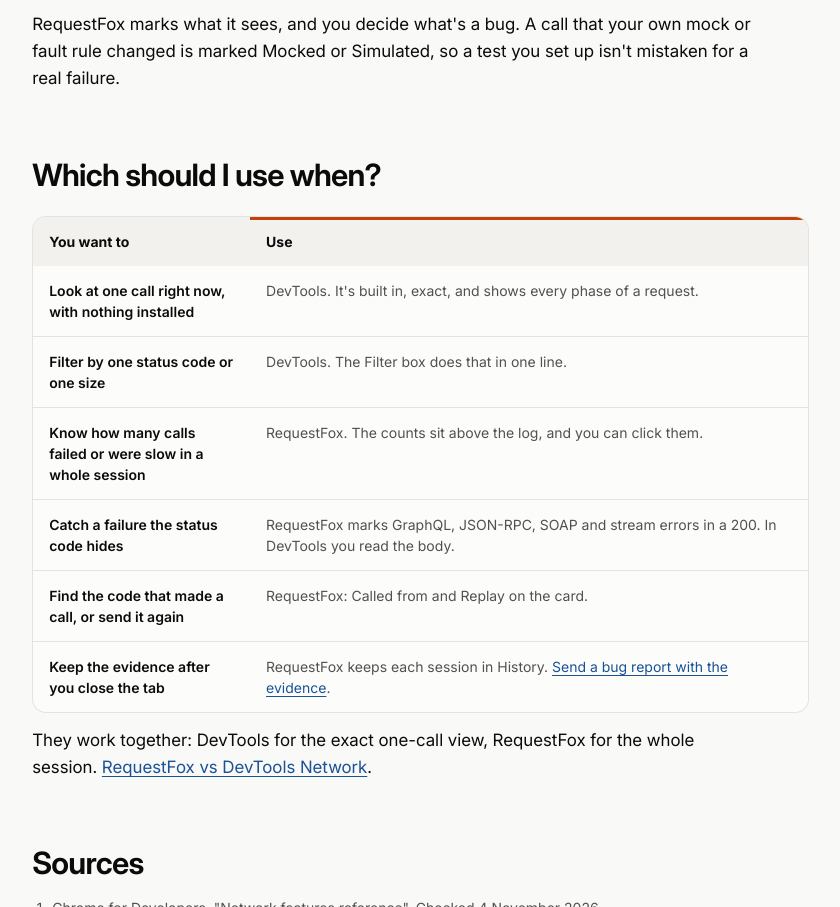
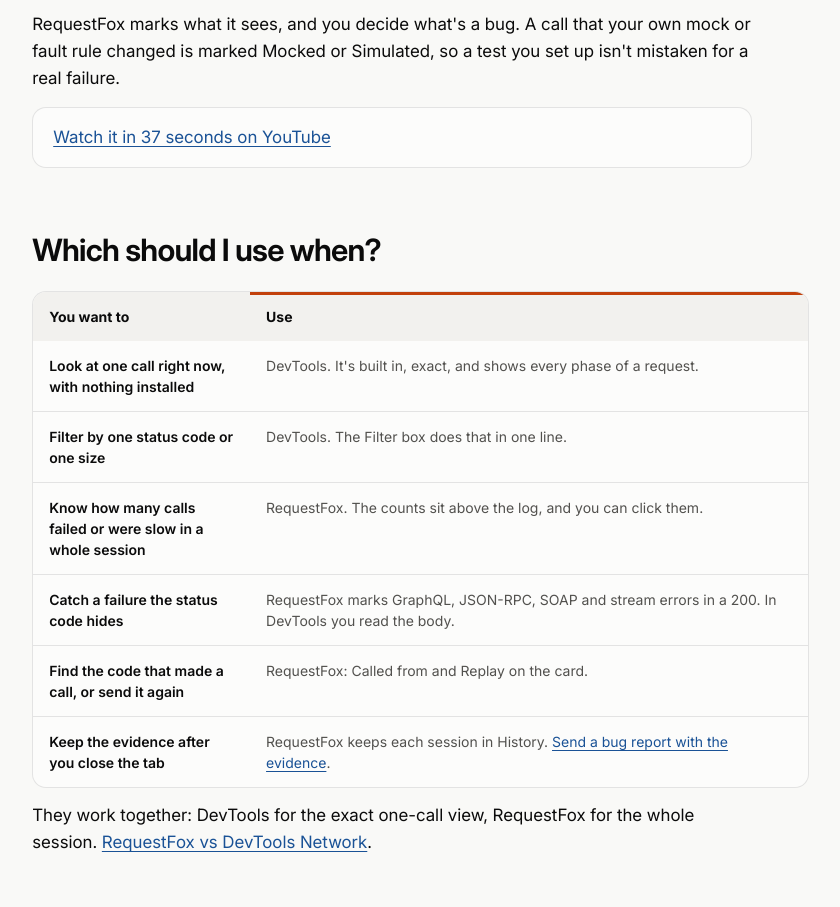
Before and after one commit to abhi10304/requestfox-site, a plain HTML site: page guide-find-failed-and-slow-api-calls.html in a window 1280 px wide. Shown: the part 2983-3890 px from the top of the page, without its empty margins (19-859 px from the left). Drawn offline with Linux system fonts and the light colour scheme.

Commit message:
RequestFox website: the failed and slow guide links its 37-second video

```diff
--- a/guide-find-failed-and-slow-api-calls.html
+++ b/guide-find-failed-and-slow-api-calls.html
@@ -170,6 +170,7 @@
           <li><strong>Send it again.</strong> Press <span class="ui">Replay</span> on a card to resend that exact request and see whether it still fails. For a POST, PUT, PATCH or DELETE it asks first, because a repeat can change real data. <a href="guide-replay-edit-request.html">Replay and edit a request</a>.</li>
         </ol>
         <p>RequestFox marks what it sees, and you decide what's a bug. A call that your own mock or fault rule changed is marked <span class="ui">Mocked</span> or <span class="ui">Simulated</span>, so a test you set up isn't mistaken for a real failure.</p>
+        <p class="note"><a href="https://www.youtube.com/watch?v=tacLQs8WcfQ" rel="noopener noreferrer">Watch it in 37 seconds on YouTube</a></p>
       </section>
 
       <section class="block" id="which" aria-labelledby="which-title">
```
Also changed, not shown: llms-full.txt.
